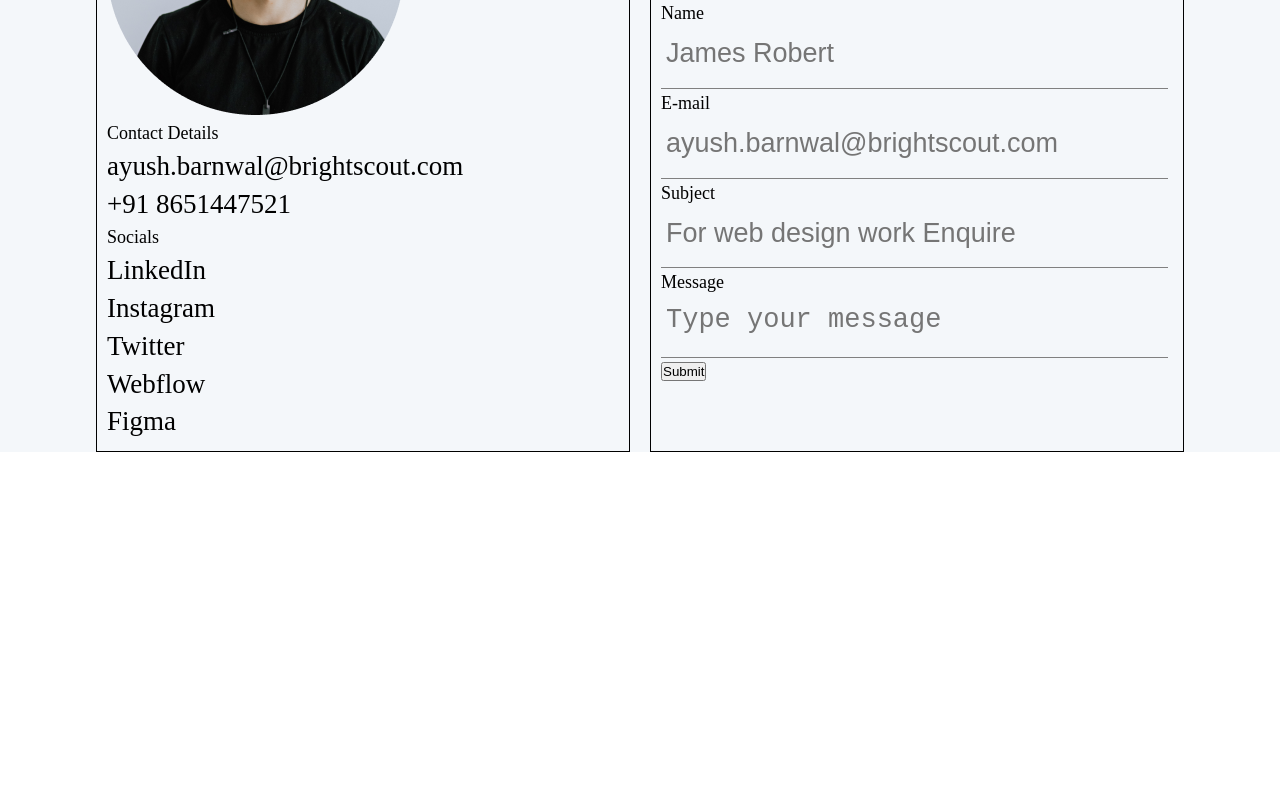
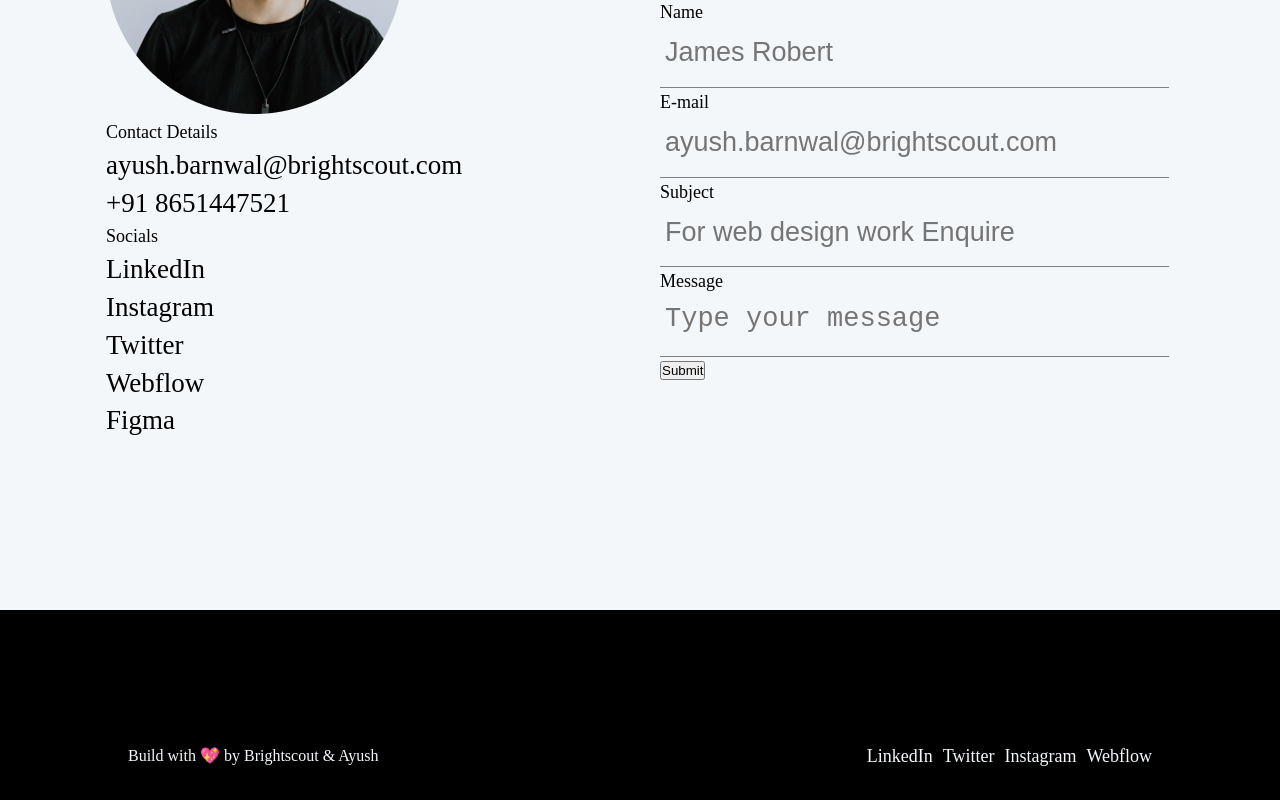
Before and after one commit to chocological13/dti-day4-exercise, a React (Vite) app: page /contact in a window 1280 px wide. Shown: the part 353-1153 px from the top of the page. Before the commit the page ends 805 px from the top, so only its background shows below. Built offline with nearby package versions, Linux system fonts and the light colour scheme.

Commit message:
feat: fixed the contact page footer ;-;

```diff
--- a/src/routes/Contact/Contact.tsx
+++ b/src/routes/Contact/Contact.tsx
@@ -2,6 +2,7 @@ import Form from "../Contact/components/Form";
 import NavBar from "../../components/NavBar";
 import "../Contact/style.css";
 import Details from "./components/Details";
+import Footer from "../Home/components/Footer";
 
 const Contact: React.FC = () => {
   return (
@@ -15,6 +16,11 @@ const Contact: React.FC = () => {
           <Form />
         </div>
       </div>
+      <div className="footer-box">
+        <div className="footer-position">
+          <Footer />
+        </div>
+      </div>
     </div>
   );
 };
--- a/src/routes/Contact/style.css
+++ b/src/routes/Contact/style.css
@@ -38,7 +38,7 @@
   width: 50%;
   /* flex: 0 0 50%; */
   padding: 10px;
-  border: 1px solid;
+  margin-bottom: 160px;
 }
 
 .contact-form h2 {
@@ -80,3 +80,17 @@
   line-height: 37.8px;
   text-align: left;
 }
+
+.footer-box {
+  width: 100%;
+  height: 190px;
+  background-color: black;
+  position: relative;
+}
+
+.footer-position {
+  position: absolute;
+  bottom: 33px;
+  right: 50%;
+  transform: translateX(50%);
+}
--- a/src/routes/Home/Home.tsx
+++ b/src/routes/Home/Home.tsx
@@ -17,7 +17,9 @@ const Home: React.FC = () => {
       <Testimonials />
       <div className="footer">
         <FooterTop />
-        <Footer />
+        <div className="footer-bot">
+          <Footer />
+        </div>
       </div>
     </div>
   );
--- a/src/routes/Home/style.css
+++ b/src/routes/Home/style.css
@@ -313,10 +313,6 @@ body {
   display: flex;
   justify-content: space-between;
   width: 80vw;
-  position: absolute;
-  bottom: 33px;
-  right: 50%;
-  transform: translateX(50%);
   color: #f4f7fa;
 }
 
@@ -336,3 +332,10 @@ li {
   color: #f4f7fa;
   text-decoration: none;
 }
+
+.footer-bot {
+  position: absolute;
+  bottom: 33px;
+  right: 50%;
+  transform: translateX(50%);
+}
```
